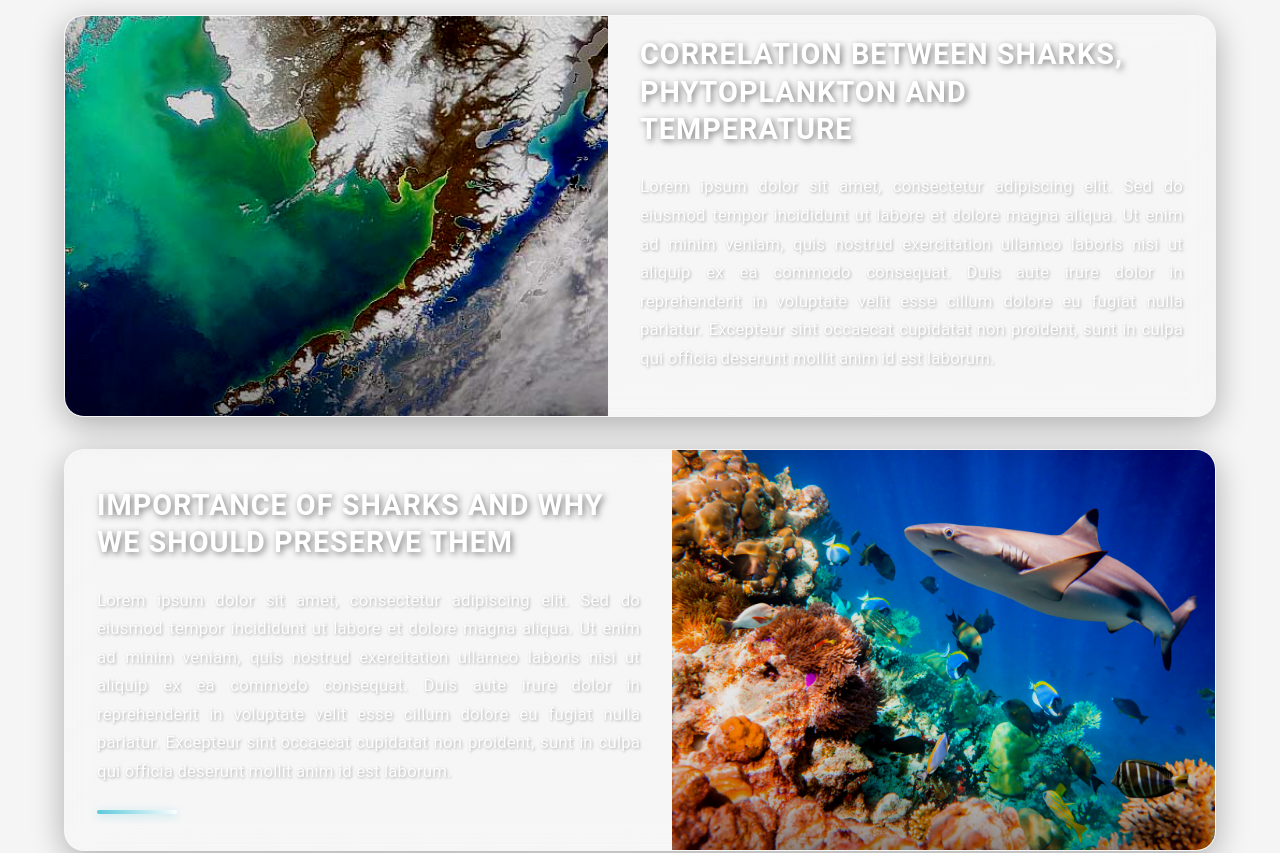
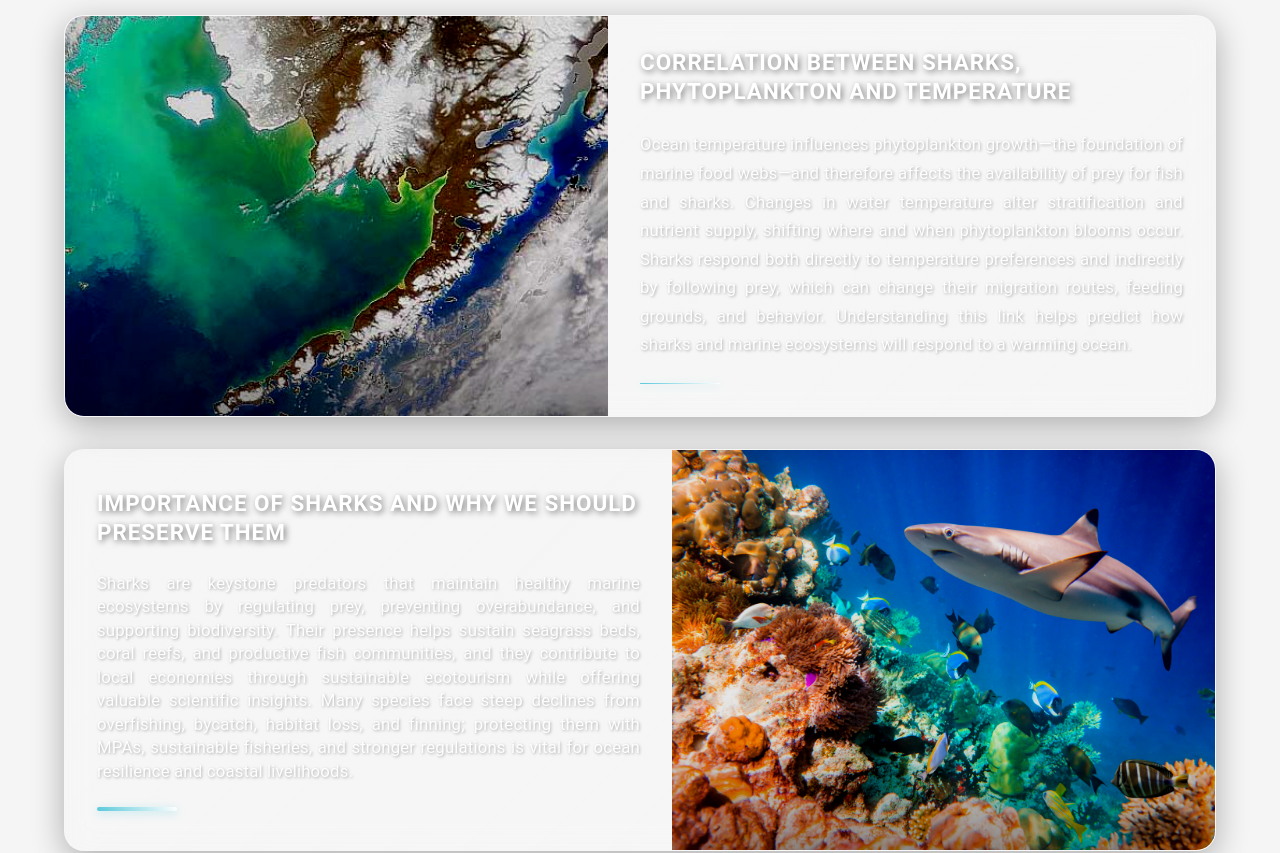
Before and after one commit to EnzoDaun/SharksFromSpace, a React (Vite) app in the folder web/: page / in a window 1280 px wide. Shown: the part 1880-2733 px from the top of the page. Built offline with nearby package versions, Linux system fonts and the light colour scheme.

Commit message:
More info section population and adjusts

```diff
--- a/web/src/frontend/components/MoreInfo.jsx
+++ b/web/src/frontend/components/MoreInfo.jsx
@@ -17,21 +17,21 @@ const sections = [
         title: 'Correlation Between Sharks, Phytoplankton and Temperature',
         image: phytoImg,
         alt: 'Phytoplankton',
-        content: 'Lorem ipsum dolor sit amet, consectetur adipiscing elit. Sed do eiusmod tempor incididunt ut labore et dolore magna aliqua. Ut enim ad minim veniam, quis nostrud exercitation ullamco laboris nisi ut aliquip ex ea commodo consequat. Duis aute irure dolor in reprehenderit in voluptate velit esse cillum dolore eu fugiat nulla pariatur. Excepteur sint occaecat cupidatat non proident, sunt in culpa qui officia deserunt mollit anim id est laborum.',
+        content: 'Ocean temperature influences phytoplankton growth—the foundation of marine food webs—and therefore affects the availability of prey for fish and sharks. Changes in water temperature alter stratification and nutrient supply, shifting where and when phytoplankton blooms occur. Sharks respond both directly to temperature preferences and indirectly by following prey, which can change their migration routes, feeding grounds, and behavior. Understanding this link helps predict how sharks and marine ecosystems will respond to a warming ocean.',
     },
     {
         id: 2,
         title: 'Importance of Sharks and Why We Should Preserve Them',
         image: sharkReefImg,
         alt: 'Shark Reef',
-        content: 'Lorem ipsum dolor sit amet, consectetur adipiscing elit. Sed do eiusmod tempor incididunt ut labore et dolore magna aliqua. Ut enim ad minim veniam, quis nostrud exercitation ullamco laboris nisi ut aliquip ex ea commodo consequat. Duis aute irure dolor in reprehenderit in voluptate velit esse cillum dolore eu fugiat nulla pariatur. Excepteur sint occaecat cupidatat non proident, sunt in culpa qui officia deserunt mollit anim id est laborum.',
+        content: 'Sharks are keystone predators that maintain healthy marine ecosystems by regulating prey, preventing overabundance, and supporting biodiversity. Their presence helps sustain seagrass beds, coral reefs, and productive fish communities, and they contribute to local economies through sustainable ecotourism while offering valuable scientific insights. Many species face steep declines from overfishing, bycatch, habitat loss, and finning; protecting them with MPAs, sustainable fisheries, and stronger regulations is vital for ocean resilience and coastal livelihoods.',
     },
     {
         id: 3,
         title: 'Data-Based Regulation',
         image: sharkImg,
         alt: 'Shark',
-        content: 'Lorem ipsum dolor sit amet, consectetur adipiscing elit. Sed do eiusmod tempor incididunt ut labore et dolore magna aliqua. Ut enim ad minim veniam, quis nostrud exercitation ullamco laboris nisi ut aliquip ex ea commodo consequat. Duis aute irure dolor in reprehenderit in voluptate velit esse cillum dolore eu fugiat nulla pariatur. Excepteur sint occaecat cupidatat non proident, sunt in culpa qui officia deserunt mollit anim id est laborum.',
+        content: 'Data-driven regulation is essential to conserve sharks. Reliable information — catch records, observer programs, satellite and acoustic tagging, eDNA, and standardized surveys — lets managers assess stocks, map critical habitats, quantify bycatch, and set measures like catch limits, time-area closures, and gear restrictions. With sharp declines in many shark and ray populations and millions removed annually, science-led policy is urgent. Priorities include improved reporting and electronic monitoring, expanded tagging and eDNA surveys, transparent data sharing, and adaptive, co-managed rules that balance recovery with fishing livelihoods.',
     },
 ];
 
@@ -169,7 +169,7 @@ export default function MoreInfo() {
                                                 sx={{
                                                     color: 'rgba(255, 255, 255, 0.95)',
                                                     fontSize: '0.95rem',
-                                                    lineHeight: 1.7,
+                                                    lineHeight: 1.4,
                                                     textAlign: 'justify',
                                                     fontWeight: 400,
                                                     textShadow: '1px 1px 3px rgba(0, 0, 0, 0.3)',
@@ -248,7 +248,7 @@ export default function MoreInfo() {
                                                         sx={{
                                                             color: '#fff',
                                                             fontWeight: 700,
-                                                            fontSize: '1.8rem',
+                                                            fontSize: '1.4rem',
                                                             mb: 3,
                                                             lineHeight: 1.3,
                                                             textTransform: 'uppercase',
@@ -303,7 +303,7 @@ export default function MoreInfo() {
                                                         sx={{
                                                             color: '#fff',
                                                             fontWeight: 700,
-                                                            fontSize: '1.8rem',
+                                                            fontSize: '1.4rem',
                                                             mb: 3,
                                                             lineHeight: 1.3,
                                                             textTransform: 'uppercase',
@@ -319,7 +319,7 @@ export default function MoreInfo() {
                                                         sx={{
                                                             color: 'rgba(255, 255, 255, 0.95)',
                                                             fontSize: '1.05rem',
-                                                            lineHeight: 1.7,
+                                                            lineHeight: 1.4,
                                                             textAlign: 'justify',
                                                             fontWeight: 400,
                                                             textShadow: '1px 1px 3px rgba(0, 0, 0, 0.3)',
```
